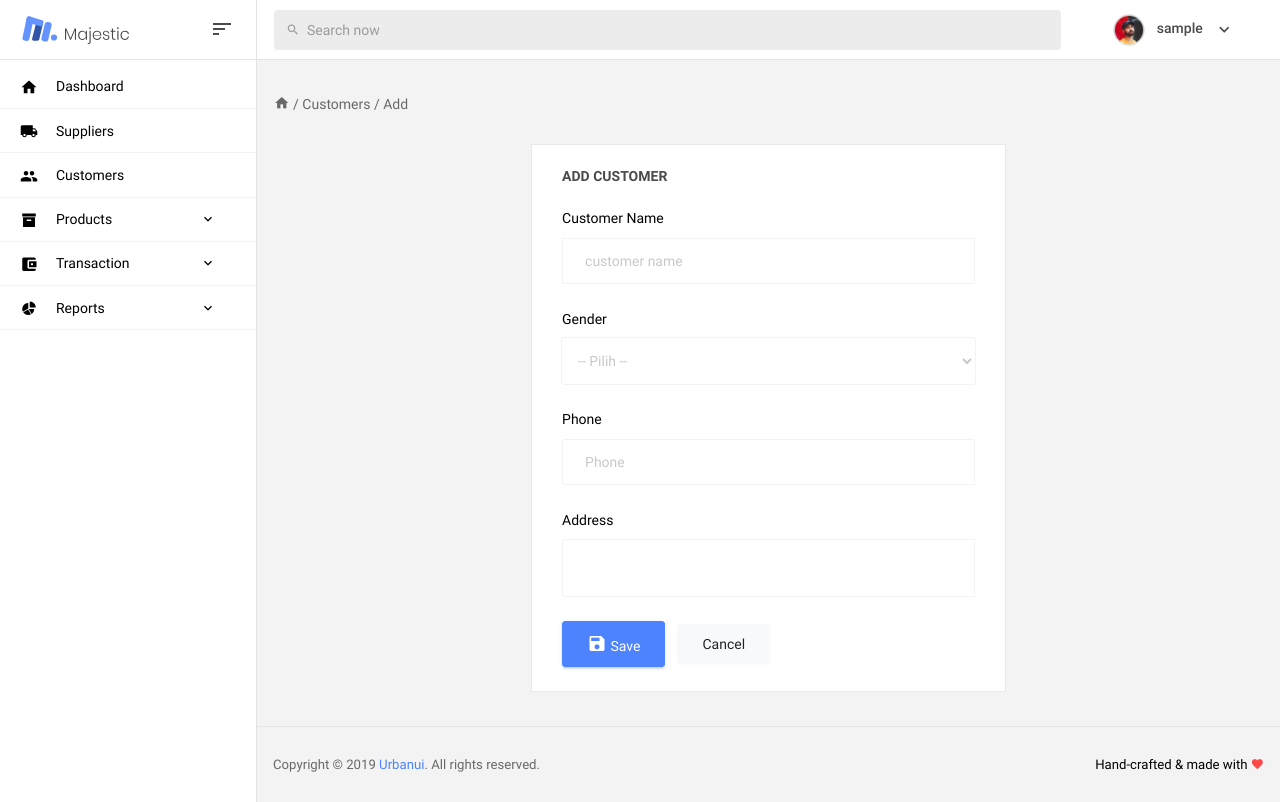
After one commit to Abdulrahman42/example_pos, a CodeIgniter app: page /example_pos/customers/add in a window 1280 px wide. The commit adds this page. Run offline with CodeIgniter, Linux system fonts and the light colour scheme; the visitor is signed in with stand-in values (Sample User, id 1); tables that the repository leaves empty or names only in its code hold one stand-in row (values such as "Sample post").

Commit message:
management customer

```diff
--- /dev/null
+++ b/application/controllers/Customers.php
@@ -0,0 +1,72 @@
+<?php
+defined('BASEPATH') or exit('No direct script access allowed');
+
+class Customers extends CI_Controller
+{
+    public function __construct()
+    {
+        parent::__construct();
+        check_not_login();
+        $this->load->model('customers_m');
+        $this->load->library('form_validation');
+    }
+
+    // menampilkan data dari database
+    public function index()
+    {
+        $data['row'] = $this->customers_m->get();
+        $this->template->load('template', 'customer/customer_data', $data);
+    }
+    // menambah data di database
+    public function add()
+    {
+        $customer = new stdClass();
+        $customer->customer_id = null;
+        $customer->name = null;
+        $customer->gender = null;
+        $customer->phone = null;
+        $customer->address = null;
+        $data = [
+            'page' => 'add',
+            'row' => $customer
+        ];
+        $this->template->load('template', 'customer/customer_add', $data);
+    }
+    // mengubah data customer di database
+    public function edit($id)
+    {
+        $query = $this->customers_m->get($id);
+        if ($query->num_rows() > 0) {
+            $customer = $query->row();
+            $data = [
+                'page' => 'edit',
+                'row' => $customer
+            ];
+            $this->template->load('template', 'customer/customer_add', $data);
+        } else {
+            redirect('auth/blocked');
+        }
+    }
+    // fungsi edit dan tambah data dalam 1 form
+    public function process()
+    {
+        $post = $this->input->post(null, TRUE);
+        if (isset($_POST['add'])) {
+            $this->customers_m->add($post);
+            $this->session->set_flashdata('message', '<div class="alert alert-success" role="alert">customer berhasil ditambah!</div>');
+        } else if (isset($_POST['edit'])) {
+            $this->customers_m->edit($post);
+            $this->session->set_flashdata('message', '<div class="alert alert-success" role="alert">customer berhasil diubah!</div>');
+        }
+
+        redirect('customers');
+    }
+
+    // menghapus data di database
+    public function del($id)
+    {
+        $this->customers_m->del($id);
+        $this->session->set_flashdata('message', '<div class="alert alert-success" role="alert">customer berhasil dihapus!</div>');
+        redirect('customers');
+    }
+}
--- /dev/null
+++ b/application/models/Customers_m.php
@@ -0,0 +1,45 @@
+<?php
+defined('BASEPATH') or exit('No direct script access allowed');
+
+class Customers_m extends CI_Model
+{
+    public function get($id = null)
+    {
+        $this->db->from('customer');
+        if ($id != null) {
+            $this->db->where('customer_id', $id);
+        }
+        $query = $this->db->get();
+        return $query;
+    }
+
+    public function add($post)
+    {
+        $data = [
+            'name' => $post['customer_name'],
+            'gender' => $post['gender'],
+            'phone' => $post['phone'],
+            'address' => $post['address'],
+
+        ];
+        $this->db->insert('customer', $data);
+    }
+    public function edit($post)
+    {
+        $data = [
+            'name' => $post['customer_name'],
+            'gender' => $post['gender'],
+            'phone' => $post['phone'],
+            'address' => $post['address'],
+            'updated' => date('Y-m-d H:i:s')
+
+        ];
+        $this->db->where('customer_id', $post['id']);
+        $this->db->update('customer', $data);
+    }
+    public function del($id)
+    {
+        $this->db->where('customer_id', $id);
+        $this->db->delete('customer');
+    }
+}
--- /dev/null
+++ b/application/views/customer/customer_add.php
@@ -0,0 +1,51 @@
+<div class="row">
+    <div class="col-md-12 grid-margin">
+        <div class="d-flex justify-content-between flex-wrap">
+            <div class="d-flex align-items-end flex-wrap">
+
+                <div class="d-flex">
+                    <i class="mdi mdi-home text-muted hover-cursor"></i>
+                    <p class="text-muted mb-0 hover-cursor">&nbsp;/&nbsp;Customers&nbsp;/&nbsp;Add&nbsp;</p>
+                </div>
+            </div>
+        </div>
+    </div>
+</div>
+<div class="col-lg-6  mx-auto stretch-card">
+    <div class="card">
+        <div class="card-body">
+            <h4 class="card-title"><?= ucfirst($page) ?> Customer</h4>
+            <?php ?>
+            <form class="forms-sample" action="<?= base_url('customers/process'); ?>" method="post">
+                <div class="form-group">
+                    <label>Customer Name</label>
+                    <input type="hidden" name="id" value="<?= $row->customer_id ?>">
+                    <input type="text" class="form-control" value="<?= $row->name ?>" name="customer_name" placeholder="customer name" required>
+                    <?= form_error('fullname', '<small class="text-danger pl-3">', '</small>'); ?>
+                </div>
+                <div class="form-group">
+                    <label>Gender</label>
+                    <select name="gender" class="form-control" required>
+                        <option value="">-- Pilih --</option>
+                        <option value="L" <?= $row->gender == 'L' ? 'selected' : "" ?>>Laki-laki</option>
+                        <option value="P" <?= $row->gender == 'P' ? 'selected' : "" ?>>Perempuan</option>
+                    </select>
+                    <?= form_error('address', '<small class="text-danger pl-3">', '</small>'); ?>
+                </div>
+                <div class="form-group">
+                    <label>Phone</label>
+                    <input type="number" class="form-control" value="<?= $row->phone ?>" name="phone" placeholder="Phone" required>
+                    <?= form_error('username', '<small class="text-danger pl-3">', '</small>'); ?>
+                </div>
+                <div class="form-group">
+                    <label>Address</label>
+                    <textarea name="address" class="form-control" placeholder="Your address" required><?= $row->address ?> </textarea>
+                    <?= form_error('address', '<small class="text-danger pl-3">', '</small>'); ?>
+                </div>
+
+                <button type="submit" name="<?= $page ?>" class="btn btn-primary mr-2"><i class="mdi mdi-content-save menu-icon"></i> <span class="menu-title">Save</span> </button>
+                <a href="<?= base_url('customers');  ?>" class="btn btn-light">Cancel</a>
+            </form>
+        </div>
+    </div>
+</div>
--- a/application/views/template.php
+++ b/application/views/template.php
@@ -86,7 +86,7 @@
                         </a>
                     </li>
                     <li class="nav-item">
-                        <a class="nav-link" href="pages/charts/chartjs.html">
+                        <a class="nav-link" href="<?= base_url('customers'); ?>">
                             <i class="mdi mdi-account-multiple menu-icon"></i>
                             <span class="menu-title">Customers</span>
                         </a>
```
Also changed, not shown: application/views/customer/customer_data.php (added, +64 -0 lines), application/views/dashboard.php (+7 -3 lines).
